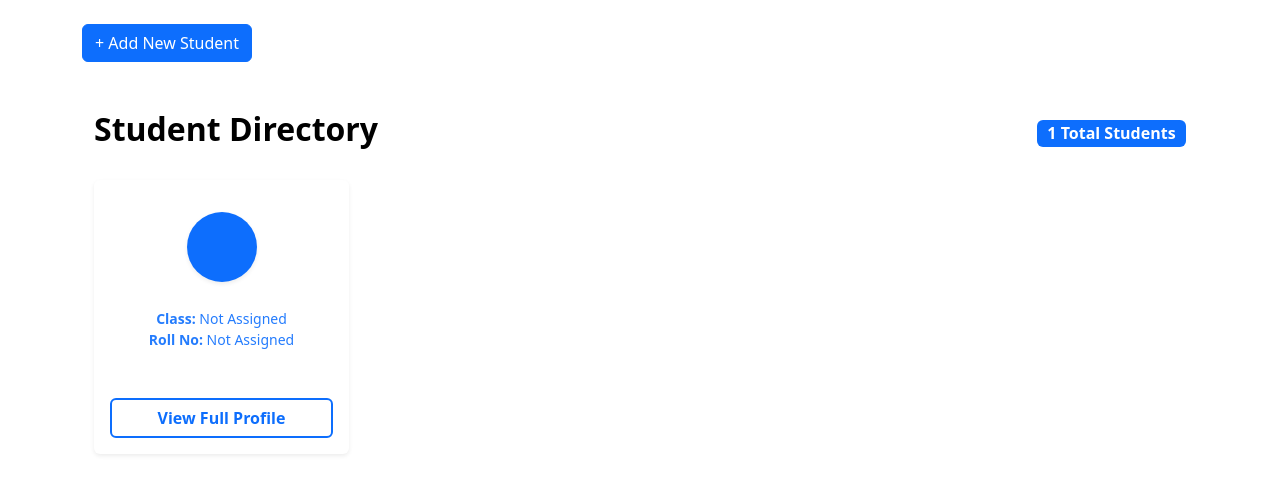
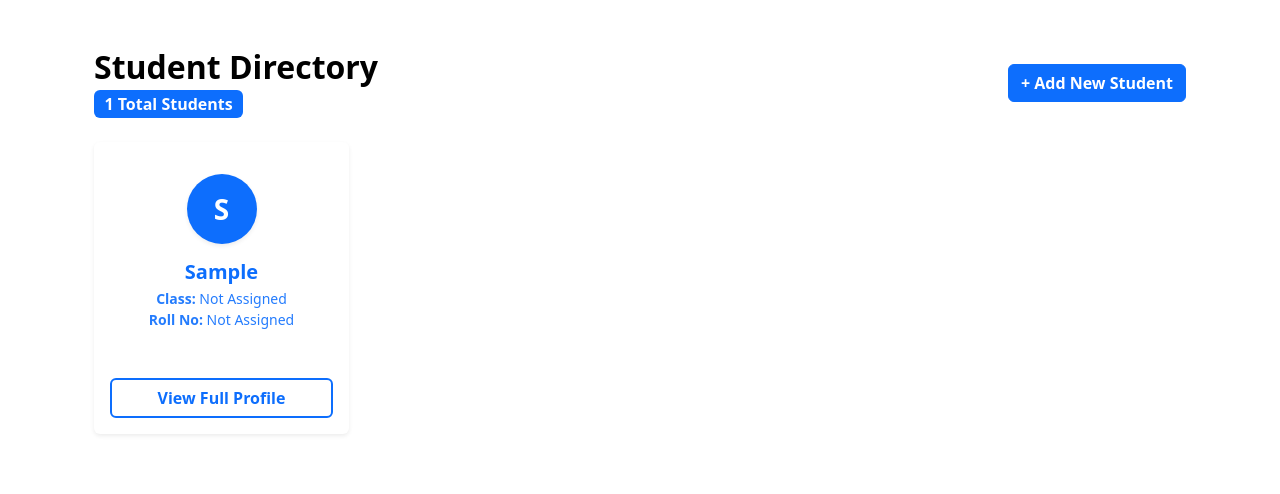
Before and after one commit to Summmit04/LibraryProject, a Django app: page /library/students/ in a window 1280 px wide. Shown: the part 56-550 px from the top of the page. Run offline with Django 5.2, Linux system fonts and the light colour scheme; the visitor is signed in with stand-in values (Sample User, id 1); data comes from the database, SQL or seed files in the repository.

Commit message:
Update manage_students layout and add student button for all users

```diff
--- a/library/templates/library/admin_dashboard.html
+++ b/library/templates/library/admin_dashboard.html
@@ -24,7 +24,7 @@
             </a>
         </div>
 
-        {% if request.user.is_staff %}
+
         <div class="col-md-3">
             <a href="{% url 'manage_students' %}" class="card dashboard-card-link border-0 shadow-sm bg-body h-100 py-2 text-decoration-none" style="border-left: 4px solid #198754 !important;">
                 <div class="card-body">
@@ -33,7 +33,7 @@
                 </div>
             </a>
         </div>
-        {% endif %}
+
 
         <div class="col-md-3">
             <a href="{% url 'manage_issued_books' %}" class="card dashboard-card-link border-0 shadow-sm bg-body h-100 py-2 text-decoration-none" style="border-left: 4px solid #ffc107 !important;">
--- a/library/templates/library/manage_students.html
+++ b/library/templates/library/manage_students.html
@@ -11,7 +11,6 @@
     .theme-card strong {
         color: var(--bs-primary) !important;
     }
-
     [data-bs-theme="dark"] .theme-card {
         background-color: var(--bs-primary) !important;
         color: #ffffff !important;
@@ -20,7 +19,6 @@
     [data-bs-theme="dark"] .theme-card strong {
         color: #ffffff !important;
     }
-
     .theme-avatar {
         background-color: var(--bs-primary) !important;
         color: #ffffff !important;
@@ -29,7 +27,6 @@
         background-color: #ffffff !important;
         color: var(--bs-primary) !important;
     }
-
     .theme-btn {
         border: 2px solid var(--bs-primary) !important;
         color: var(--bs-primary) !important;
@@ -50,15 +47,16 @@
     }
 </style>
 
-<div class="d-flex justify-content-between align-items-center mb-4">
+<div class="container mt-5">
 
-    <a href="{% url 'add_student' %}" class="btn btn-primary">+ Add New Student</a>
-</div>
-
-<div class="container mt-5">
     <div class="d-flex justify-content-between align-items-center mb-4">
-        <h2 class="fw-bold text-body-emphasis">Student Directory</h2>
-        <span class="badge bg-primary text-white fs-6">{{ students|length }} Total Students</span>
+        <div>
+            <h2 class="fw-bold text-body-emphasis mb-0">Student Directory</h2>
+            <span class="badge bg-primary text-white fs-6 mt-1">{{ students|length }} Total Students</span>
+        </div>
+        <a href="{% url 'add_student' %}" class="btn btn-primary fw-bold">
+            <i class="fas fa-plus"></i> + Add New Student
+        </a>
     </div>
 
     <div class="row row-cols-1 row-cols-md-2 row-cols-lg-3 row-cols-xl-4 g-4">
--- a/library/views.py
+++ b/library/views.py
@@ -194,10 +194,11 @@ def admin_student_profile(request, student_id):
 
 @login_required
 def manage_students(request):
-    if not request.user.is_staff:
-        return redirect('student_profile')
+    if request.user.is_staff:
+        students = User.objects.all()
+    else:
+        students = User.objects.filter(id=request.user.id)
 
-    students = StudentProfile.objects.all()
     return render(request, 'library/manage_students.html', {'students': students})
 
 def delete_book(request, book_id):
```
